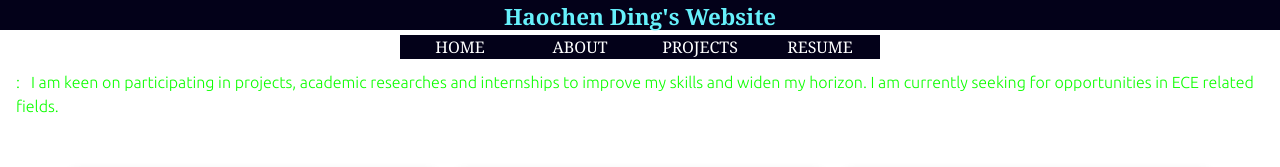
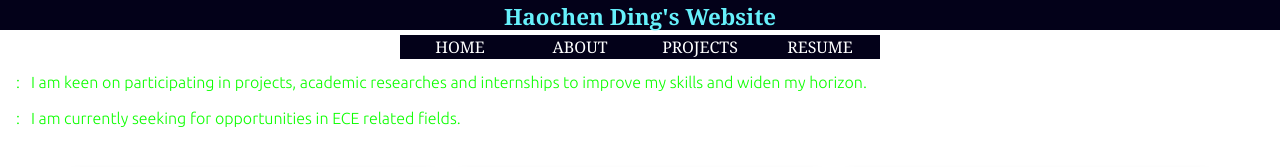
Before and after one commit to haochend413/my-website-v2, a Next.js app: page /projects in a window 1280 px wide. Shown: the top 167 px of the page. Built offline with nearby package versions, Linux system fonts and the light colour scheme.

Commit message:
added animation delay & blink effect
change line unsolved

```diff
--- a/src/app/about/about.module.css
+++ b/src/app/about/about.module.css
@@ -20,44 +20,63 @@
   margin-bottom: 10px;
   height: 100%;
   justify-content: center;
+
   color: rgb(13, 255, 0);
   padding-left: 5px;
   box-sizing: border-box;
-  border: 1px transparent solid;
 }
 
-.textbox:hover {
-  border: rgb(74, 74, 74) 1px solid;
+.textbox p {
+  border: 1px transparent solid;
+  margin-top: 10px;
+  margin-bottom: 10px;
+  visibility: hidden;
+  opacity: 0;
+}
+
+.textbox p:hover {
+  border: 1px rgb(74, 74, 74), solid;
 }
 
 .typewriter {
   overflow: hidden; /* Ensures the content is not revealed until the animation */
   white-space: nowrap; /* Keeps the content on a single line */
   text-align: left; /* Ensures the text is aligned to the left */ /* Gives that scrolling effect as the typing happens */
-  animation: typing 3.5s steps(40, end);
+  animation: typing 3.5s steps(40) forwards, blink steps(40) 2s;
 }
 /* The typing effect */
 @keyframes typing {
   from {
-    width: 0;
+    width: 0%;
+    visibility: visible;
+    opacity: 1;
   }
   to {
     width: 100%;
+
+    visibility: visible;
+    opacity: 1;
   }
 }
 
-section:nth-child(1) .typewriter {
-  animation-delay: 2s; /* First one appears immediately */
+@keyframes blink {
+  from {
+    border-right: 2px green solid;
+  }
 }
 
-section:nth-child(2) .typewriter {
-  animation-delay: 3.5s; /* Second one starts after 3.5s */
+.textbox p:nth-child(1) {
+  animation-delay: 0s; /* No delay for the first paragraph */
 }
 
-section:nth-child(3) .typewriter {
-  animation-delay: 7s; /* Third one starts after 7s */
+.textbox p:nth-child(2) {
+  animation-delay: 1s; /* Delay the second paragraph by 0.3s */
 }
 
-section:nth-child(4) .typewriter {
-  animation-delay: 10.5s; /* Fourth one starts after 10.5s */
+.textbox p:nth-child(3) {
+  animation-delay: 2.5s; /* Delay the third paragraph by 0.6s */
 }
+
+.textbox p:nth-child(4) {
+  animation-delay: 4.2s; /* Delay the fourth paragraph by 0.9s */
+}
--- a/src/app/about/page.tsx
+++ b/src/app/about/page.tsx
@@ -6,19 +6,13 @@ function Aboutpage() {
     <>
       <div className={styles["textbox"]}>
         <p className={styles["typewriter"]}>: &nbsp;My name is Haochen Ding.</p>
-      </div>
-      <div className={styles["textbox"]}>
         <p className={styles["typewriter"]}>
           : &nbsp;I am a Sophomore in University of Illinois, Urbana-Champaign.
         </p>
-      </div>
-      <div className={styles["textbox"]}>
         <p className={styles["typewriter"]}>
           : &nbsp;I am currently pursuing a Bachelor's Degree in Computer
           Engineering.
         </p>
-      </div>
-      <div className={styles["textbox"]}>
         <p className={styles["typewriter"]}>: &nbsp;Nice to meet you all!</p>
       </div>
 
--- a/src/app/projects/page.tsx
+++ b/src/app/projects/page.tsx
@@ -10,8 +10,11 @@ function Experiencepage() {
       <div className={styles["textbox"]}>
         <p className={styles["typewriter"]}>
           : &nbsp; I am keen on participating in projects, academic researches
-          and internships to improve my skills and widen my horizon. I am
-          currently seeking for opportunities in ECE related fields.
+          and internships to improve my skills and widen my horizon.
+        </p>
+        <p className={styles["typewriter"]}>
+          : &nbsp; I am currently seeking for opportunities in ECE related
+          fields.
         </p>
       </div>
 
--- a/src/app/projects/projects.module.css
+++ b/src/app/projects/projects.module.css
@@ -11,37 +11,61 @@
 /************ textbox **************/
 
 .textbox {
-  margin: 10px; /* Simplified margin shorthand */
-  height: 60px; /* Allow height to adjust to content */
-  justify-content: center; /* Center the content horizontally */
-  color: rgb(13, 255, 0); /* Text color */
-  padding-left: 5px; /* Padding for left alignment */
-  box-sizing: border-box; /* Include padding and border in the element's width/height */
-  border: 1px transparent solid; /* Transparent border */
-  display: block; /* Ensure the element takes up full width and breaks to a new line */
-  word-wrap: break-word; /* Allow content to wrap if it's too long */
-  overflow: hidden; /* Prevent content overflow */
-  white-space: normal; /* Allow wrapping of text within the container */
-  overflow-wrap: break-word; /* Allows breaking words at appropriate points */
-  word-break: break-word; /* For compatibility with older browsers */
+  margin-left: 10px;
+  margin-right: 10px;
+  margin-top: 10px;
+  margin-bottom: 10px;
+  height: 100%;
+  justify-content: center;
+
+  color: rgb(13, 255, 0);
+  padding-left: 5px;
+  box-sizing: border-box;
 }
 
-.textbox:hover {
-  border: rgb(74, 74, 74) 1px solid;
+.textbox p {
+  border: 1px transparent solid;
+  margin-top: 10px;
+  margin-bottom: 10px;
+  visibility: hidden;
+  opacity: 0;
+}
+
+.textbox p:hover {
+  border: 1px rgb(74, 74, 74), solid;
 }
 
 .typewriter {
   overflow: hidden; /* Ensures the content is not revealed until the animation */
-  display: inline-block; /* Ensures the content takes up only necessary space */
+  white-space: nowrap; /* Keeps the content on a single line */
   text-align: left; /* Ensures the text is aligned to the left */ /* Gives that scrolling effect as the typing happens */
-  animation: typing 3.5s steps(40, end);
+  animation: typing 3.5s steps(40) forwards, blink steps(40) 2s;
+}
+/* The typing effect */
+@keyframes typing {
+  from {
+    width: 0%;
+    visibility: visible;
+    opacity: 1;
+  }
+  to {
+    width: 100%;
+
+    visibility: visible;
+    opacity: 1;
+  }
 }
 
-@keyframes typing {
+@keyframes blink {
   from {
-    width: 0; /* Start with no width */
-  }
-  to {
-    width: 100%; /* Expand to full width of the container */
+    border-right: 2px green solid;
   }
 }
+
+.textbox p:nth-child(1) {
+  animation-delay: 0s; /* No delay for the first paragraph */
+}
+
+.textbox p:nth-child(2) {
+  animation-delay: 2s; /* Delay the second paragraph by 0.3s */
+}
```
